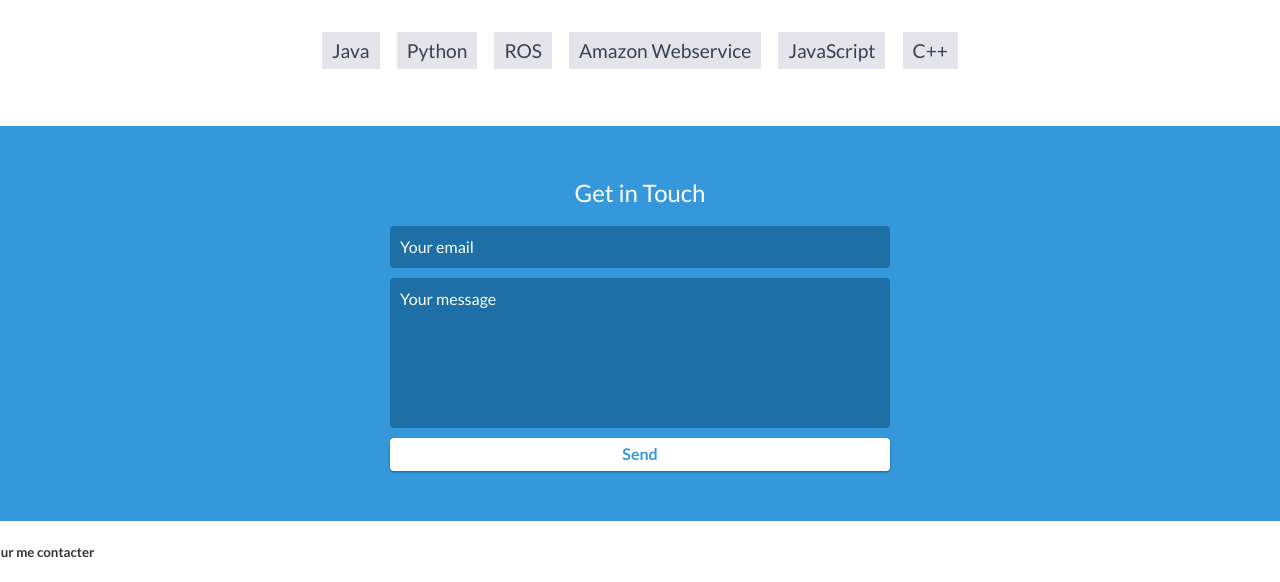
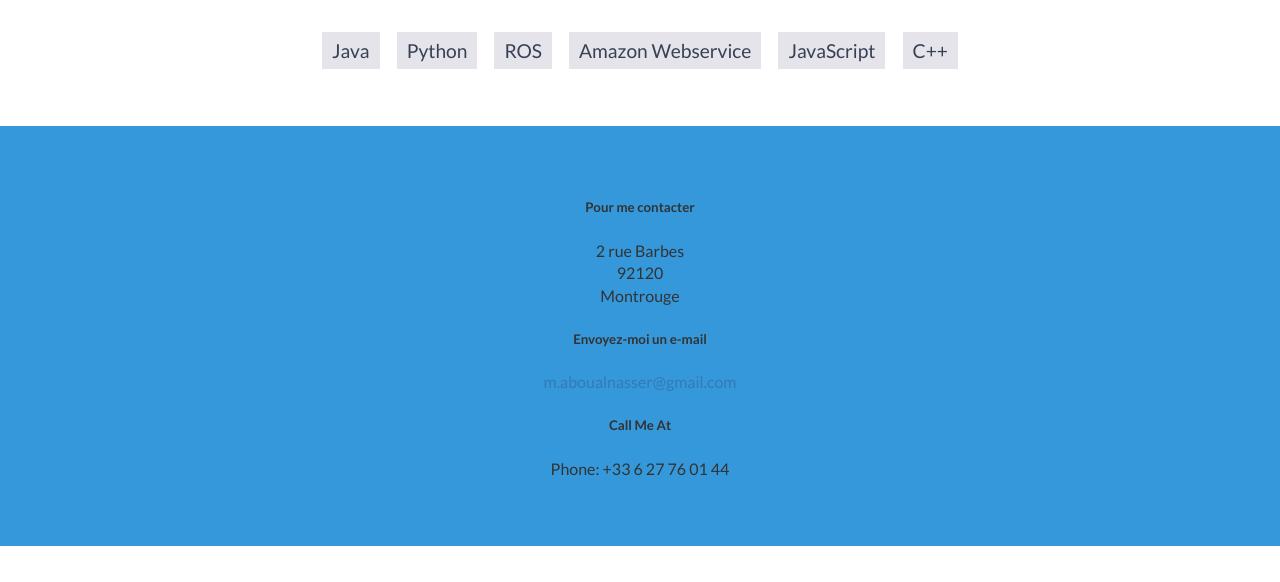
Before and after one commit to hopfinjo/hopfinjo.github.io, a website: page index.html in a window 1280 px wide. Shown: the part 4390-4972 px from the top of the page. Drawn offline with nearby package versions, Linux system fonts and the light colour scheme.

Commit message:
Update index.html

```diff
--- a/index.html
+++ b/index.html
@@ -248,59 +248,47 @@
     </div>
     <!-- End #skills -->
 
-    <div id="contact">
-        <h2>Get in Touch</h2>
-        <div id="contact-form">
-            <form method="POST" action="https://formspree.io/email@email.com">
-                <input type="hidden" name="_subject" value="Contact request from personal website" />
-                <input type="email" name="_replyto" placeholder="Your email" required>
-                <textarea name="message" placeholder="Your message" required></textarea>
-                <button type="submit">Send</button>
-            </form>
-        </div>
-        <!-- End #contact-form -->
-    </div>
-    <!-- End #contact -->
 
-
-</div> <!-- /contact-form -->
-
+    <section id="contact" class="contact-info">
         <div class="row contact-info">
 
+          <!-- Address Section -->
           <div class="col-four tab-full">
             <div class="icon">
               <i class="icon-pin"></i>
             </div>
             <h5>Pour me contacter</h5>
             <p>
-            2 rue barbes<br>
+              2 rue Barbes<br>
               92120<br>
               Montrouge
             </p>
           </div>
 
+          <!-- Email Section -->
           <div class="col-four tab-full collapse">
             <div class="icon">
               <i class="icon-mail"></i>
             </div>
             <h5>Envoyez-moi un e-mail</h5>
-        <p>m.aboualnasser@gmail.com</p>
+            <p>
+              <a href="mailto:m.aboualnasser@gmail.com">m.aboualnasser@gmail.com</a>
+            </p>
           </div>
 
+          <!-- Phone Section -->
           <div class="col-four tab-full">
             <div class="icon">
               <i class="icon-phone"></i>
             </div>
             <h5>Call Me At</h5>
             <p>
-            Phone: + 33 6 27 76 01 44<br>
+              Phone: +33 6 27 76 01 44
             </p>
           </div>
 
         </div> <!-- /contact-info -->
-
       </section> <!-- /contact -->
-
 
 
     <footer>
```
Lines whose indentation alone changed are shown as unchanged.
